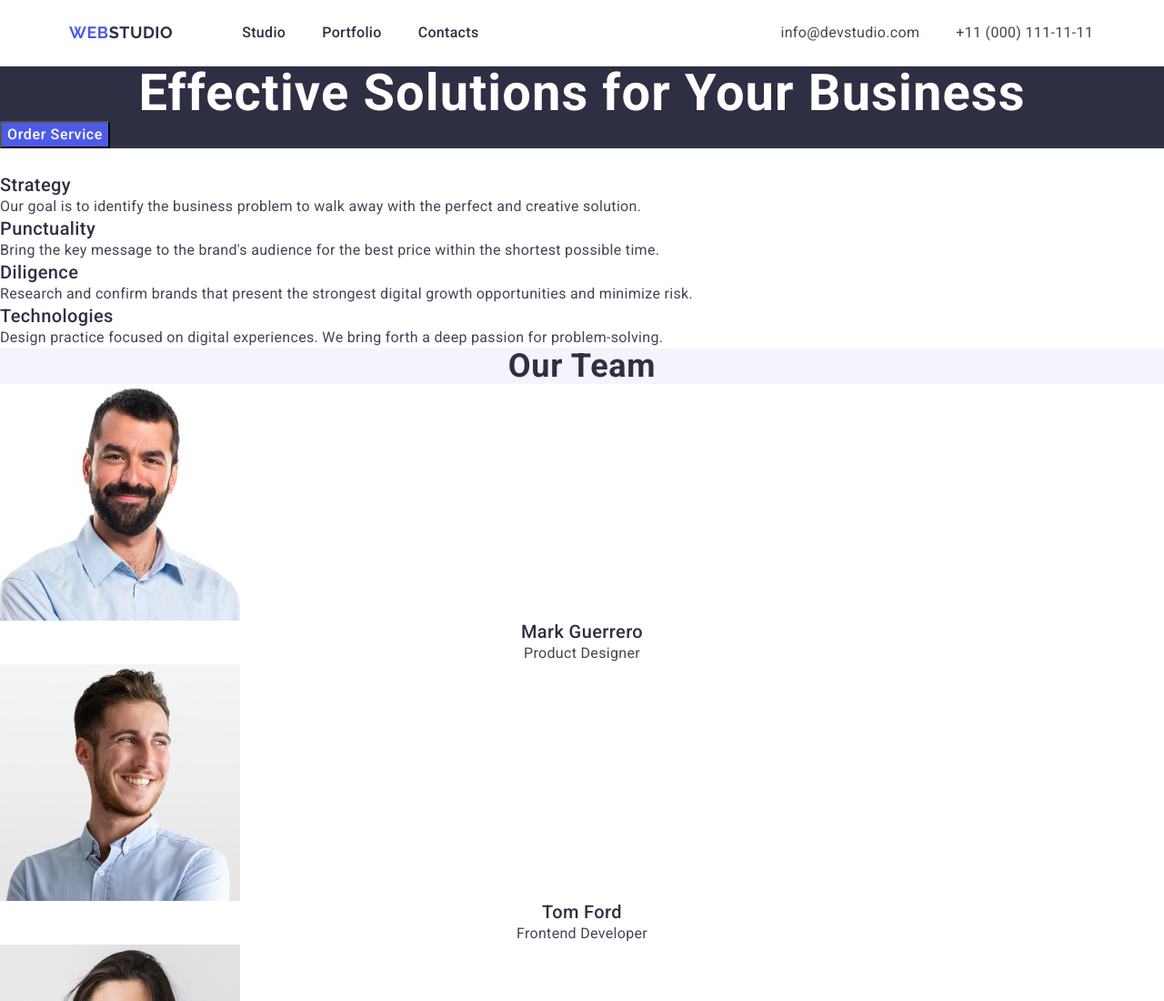
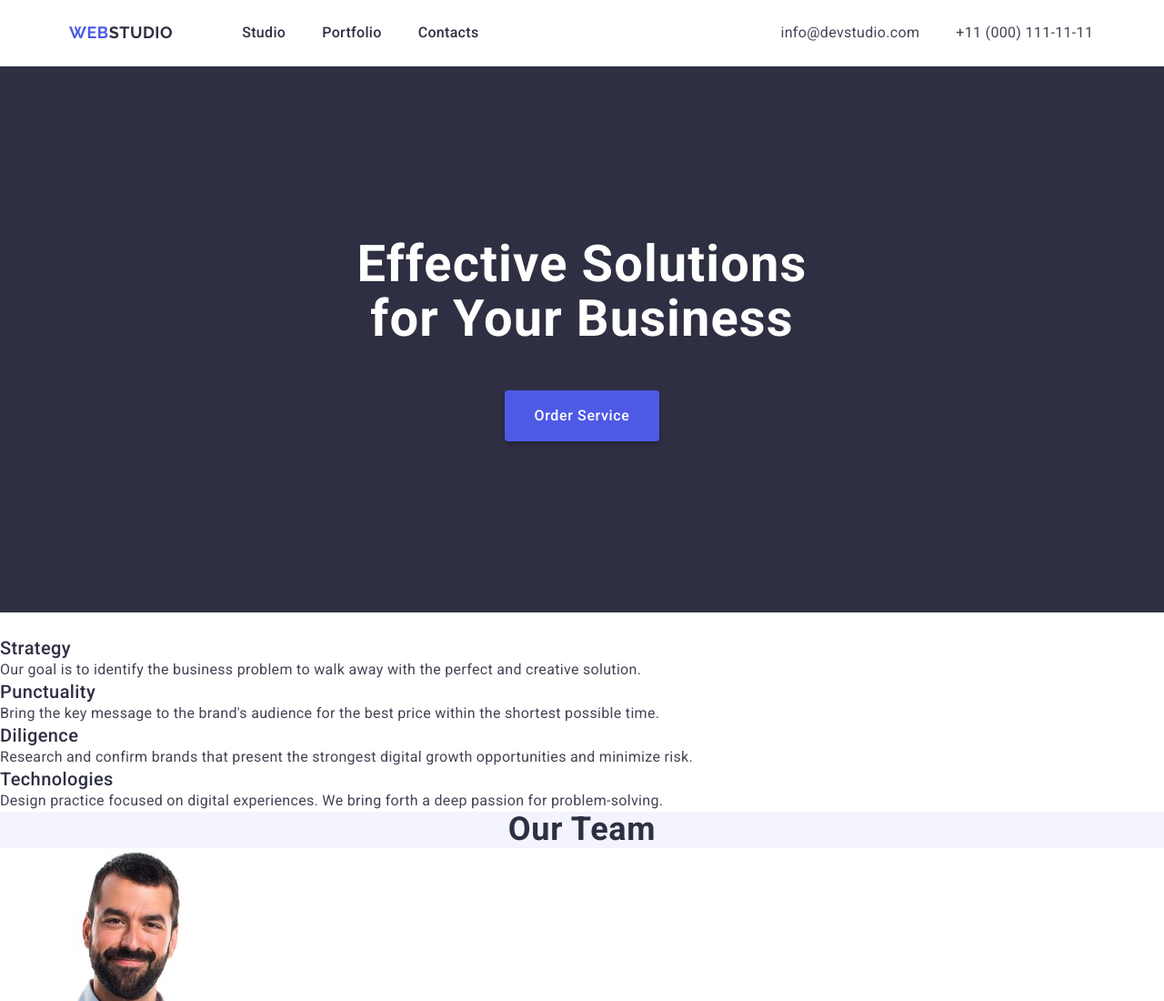
Before and after one commit to skipalsky/goit-markup-hw-03, a plain HTML site: page index.html in a window 1280 px wide. Shown: the top 1100 px of the page at 91% size. Drawn offline with nearby package versions, Linux system fonts and the light colour scheme.

Commit message:
finish main section

```diff
--- a/css/styles.css
+++ b/css/styles.css
@@ -140,26 +140,39 @@ ul {
 
 /* Main section */
 .main-section {
-    background: var(--navyblue, #2E2F42);
+    background-color: var(--navyblue);
+    text-align: center;
+    padding: 188px 0;
 }
 
 .main-title {
-    color: var(--white);
-    text-align: center;
+    font-weight: 700;
     font-size: 56px;
-    font-weight: 700;
     line-height: 1.07;
     letter-spacing: 0.02em;
+    color: #fff;
+    max-width: 496px;
+    margin: 0 auto;
+    margin-bottom: 48px;
 }
 
 .main-button {
-    color: var(--white);
+    display: block;
+    min-width: 169px;
+    height: 56px;
+    font-family: "Roboto", sans-serif;
     background-color: var(--iris);
-    font-family: 'Roboto', sans-serif;
-    font-weight: 500;
+    color: #fff;
+    font-size: 16px;
     line-height: 1.5;
     letter-spacing: 0.04em;
+    font-weight: 500;
+    padding: 16px 32px;
     cursor: pointer;
+    border-radius: 4px;
+    margin: 0 auto;
+    border: none;
+    box-shadow: 0 4px 4px rgb(0, 0, 0, 0.225);
 }
 
 .main-button:hover, .main-button:focus {
--- a/index.html
+++ b/index.html
@@ -35,9 +35,11 @@
     <!-- Main section -->
     <main>
         <section class="main-section">
+            <div class="container">
             <h1 class="main-title">Effective Solutions
                 for Your Business</h1>
                 <button class="main-button" type="button"><span class="main-button-text">Order Service</span></button>
+            </div>
         </section>
         <!-- Advantages section -->
         <section>
```
